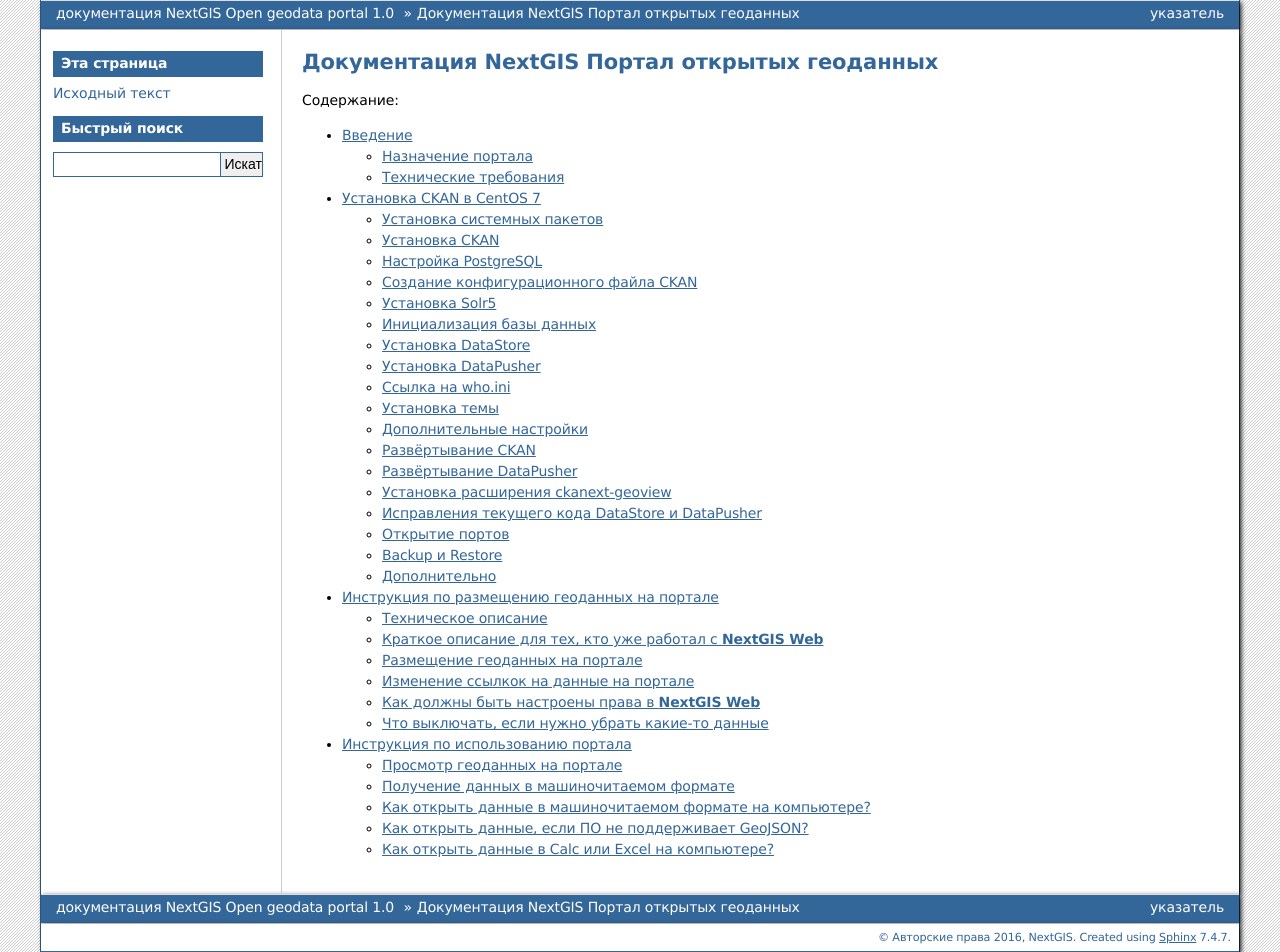
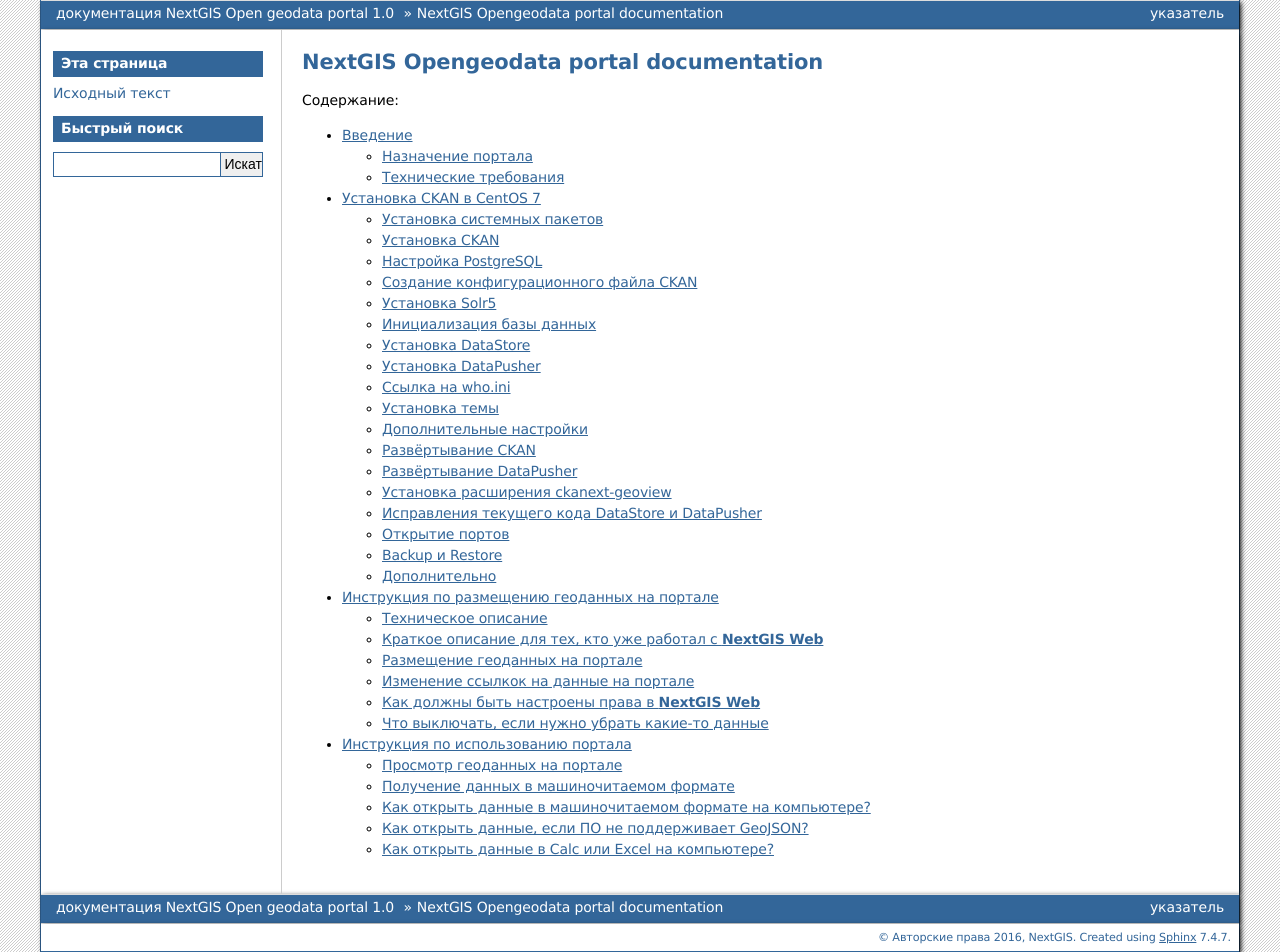
Before and after one commit to nextgis/docs_ogportal, a Sphinx documentation site: the page built from source/toc.rst, in a window 1280 px wide. Built offline with Sphinx 7.4.7, drawn with Linux system fonts in a browser that asks for light colours; formulas are drawn with MathJax 3.

Commit message:
Update toc.rst

```diff
--- a/source/toc.rst
+++ b/source/toc.rst
@@ -2,7 +2,7 @@
 
 .. NextGIS open geodata portal TOC
 
-Документация NextGIS Портал открытых геоданных
+NextGIS Opengeodata portal documentation
 ==============================================
 
 Содержание:
```
